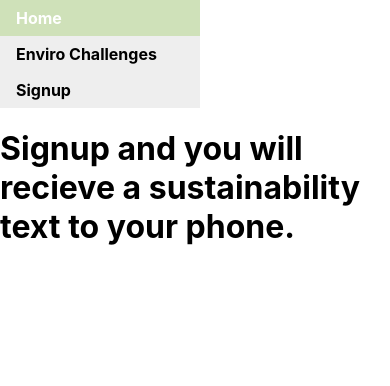
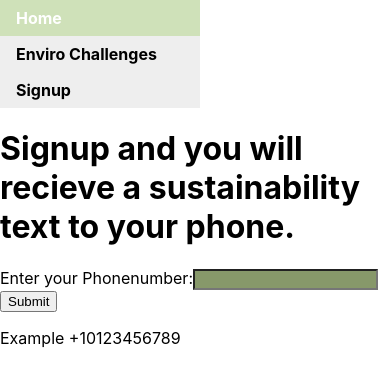
Before and after one commit to Monipoo0904/motherearth, a React (Create React App) app: page /signup in a window 390 px wide. Shown: the top 386 px of the page. Built offline with nearby package versions, Linux system fonts and the light colour scheme.

Commit message:
added phone for cell phone prompt

```diff
--- a/src/index.js
+++ b/src/index.js
@@ -3,6 +3,7 @@ import ReactDOM from 'react-dom';
 import './index.css';
 import App from './App';
 import reportWebVitals from './reportWebVitals';
+
 
 ReactDOM.render(
   <React.StrictMode>
--- a/src/pages/envirochallenges.js
+++ b/src/pages/envirochallenges.js
@@ -9,7 +9,7 @@ import "./style.css";
 function Enviro() {
   // State with list of all checked item
   const [checked, setChecked] = useState([]);
-  const checkList = ["Drive Less: Carbon emissions are one of the leading causes of carbon emissons.", "Unplug: Here's a shocker, your appliances and electronics suck energy.", "Conserve Water: water may appear abundant but, there are large accurances of water shortages. Turn off the faucet and take a shower instead of bathing.", "Choose to reuse instead of simply recycling", "use a reusable straw for a week", "Get outside!", "Save your leftovers","Wash your clothes with cold water", "Turn off all lights when you leave a room", "buy used books or even consider renting.", "clean up 10 pieces of trash."];
+  const checkList = ["Drive Less: Carbon emissions are one of the leading causes of carbon emissons.", "Unplug: Here's a shocker, your appliances and electronics suck energy.", "Conserve Water: water may appear abundant but, there are large accurances of water shortages. Turn off the faucet and take a shower instead of bathing.", "Choose to reuse instead of simply recycling", "use a reusable straw for a week", "Get outside!", "Save your leftovers","Wash your clothes with cold water", "Turn off all lights when you leave a room", "buy used books or even consider renting.", "clean up 10 pieces of trash"];
 
   // Add/Remove checked item from list
   const handleCheck = (event) => {
--- a/src/pages/home.js
+++ b/src/pages/home.js
@@ -1,5 +1,7 @@
 const Home = () => {
-    return <h1>Welcome To Mother Earth</h1>;
+    return <h1>Welcome To Mother Earth</h1>
+
+
   };
 
   export default Home;
--- a/src/pages/signup.js
+++ b/src/pages/signup.js
@@ -1,7 +1,13 @@
 const Signup = () => {
-    return <h1>Signup and you will recieve a sustainability text to your phone.</h1>
-
-
+    return <> <h1>Signup and you will recieve a sustainability text to your phone.</h1>
+       <form >
+      <label>Enter your Phonenumber:
+        <input type="text" />
+      </label>
+      <input type="submit" />
+    </form>
+    <p>Example +10123456789</p>
+</>
   };
 
   export default Signup;
--- a/src/pages/style.css
+++ b/src/pages/style.css
@@ -50,6 +50,6 @@ li a:hover {
   }
 
   input[type=text] {
-    background-color: #3CBC8D;
+    background-color: #87986A;
     color: white;
   }
```
Also changed, not shown: package.json (+12 -2 lines), 2 other files (tests, documents, lock files or other folders).
